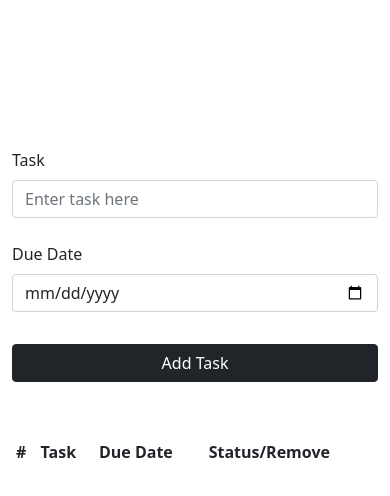
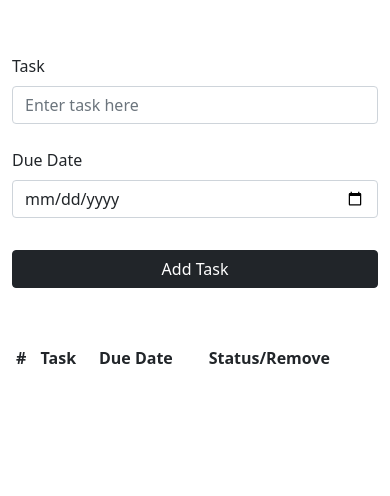
Before and after one commit to shivamforever/jsredux-Reduxtodo.js, a React (Vite) app in the folder Redux CRUD/: page / in a window 390 px wide. Shown: the part 106-602 px from the top of the page. Built offline with nearby package versions, Linux system fonts and the light colour scheme.

Commit message:
Update App.css

```diff
--- a/Redux CRUD/src/App.css
+++ b/Redux CRUD/src/App.css
@@ -53,7 +53,11 @@ td {
 
 /* little bit styling for responsiveness */
 @media only screen and (max-width: 1000px) {
+    body {
+    height: auto;
+    }
     .app {
+        margin: 10rem 0 10rem 0;
         display: flex;
         flex-direction: column;
     }
```
